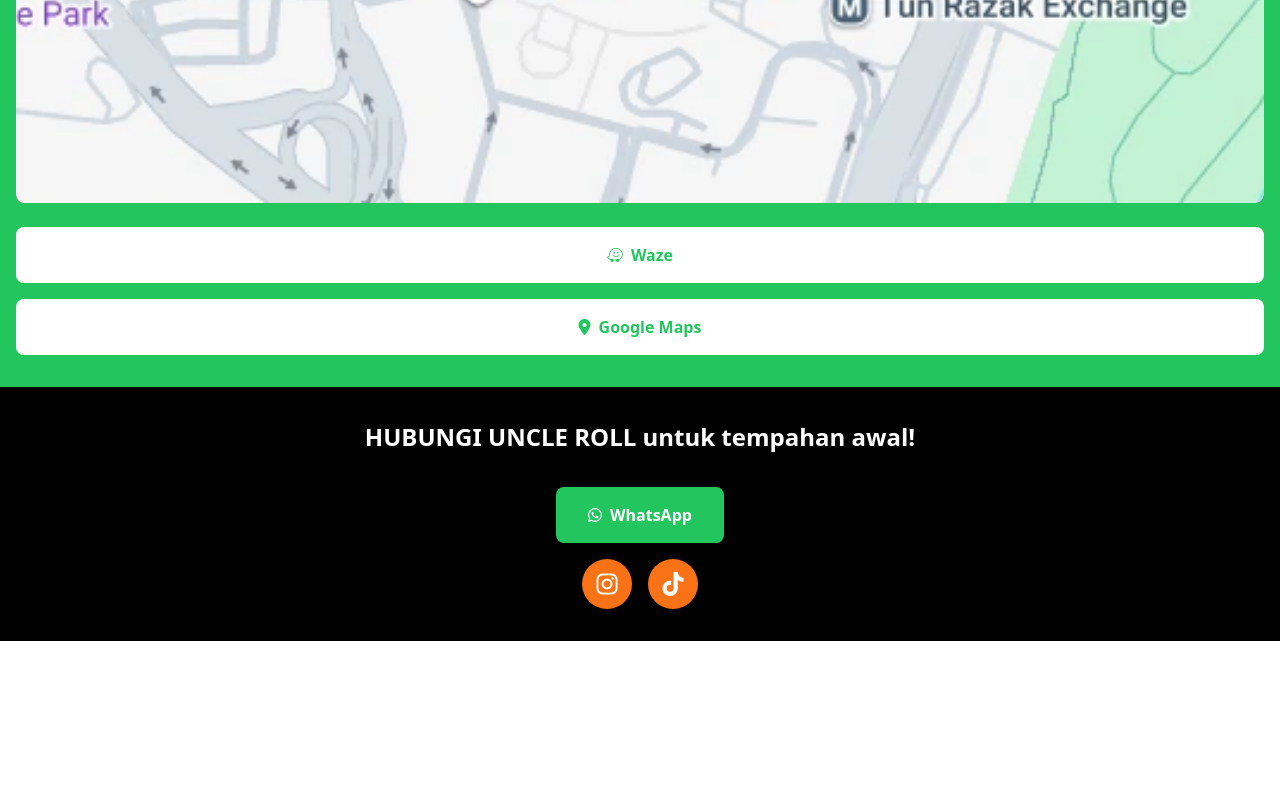
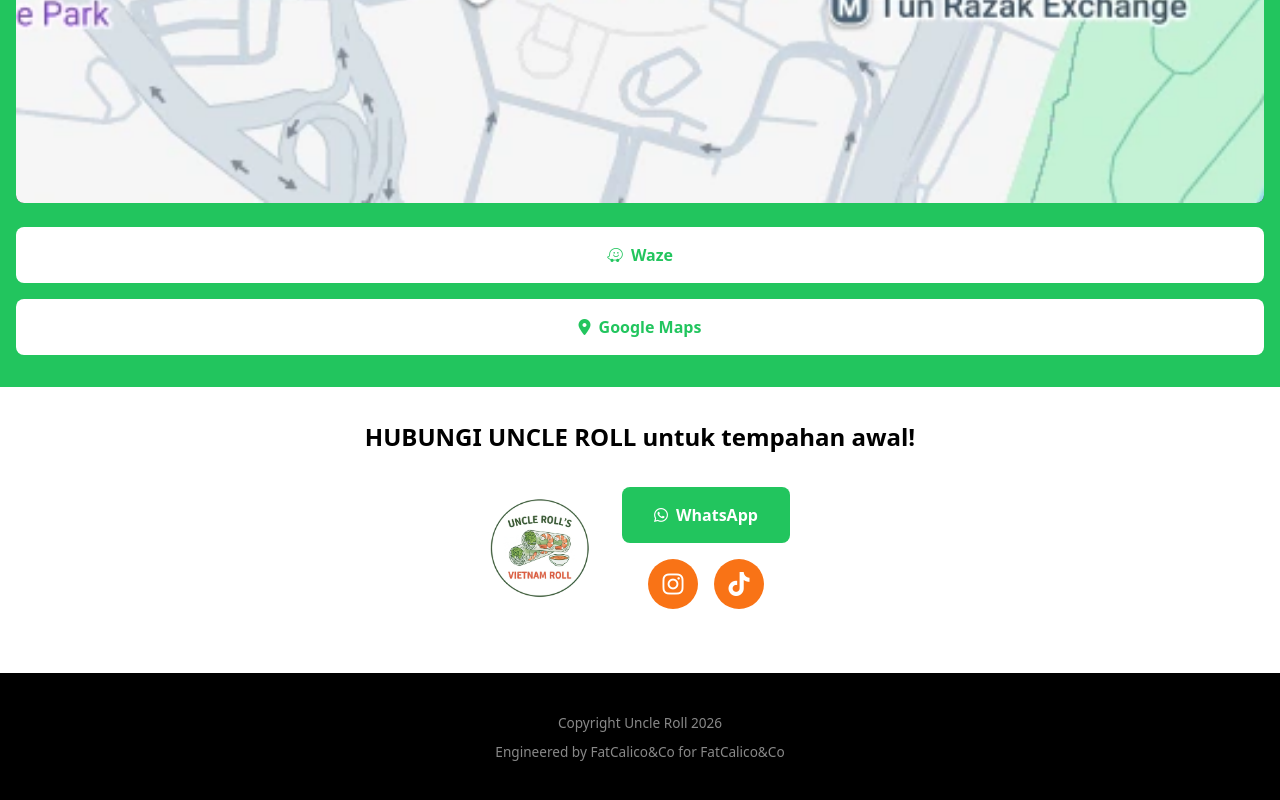
Before and after one commit to BigCalicoCatto/uncleroll, a Next.js app: page / in a window 1280 px wide. Shown: the part 7826-8626 px from the top of the page. Before the commit the page ends 8467 px from the top, so only its background shows below. Built offline with nearby package versions, Linux system fonts and the light colour scheme.

Commit message:
Update page.tsx

```diff
--- a/app/page.tsx
+++ b/app/page.tsx
@@ -396,13 +396,23 @@
       </div>
 
       {/* CTA SECTION */}
-      <div ref={sections.cta} style={{ backgroundColor: "#000", width: "100%", padding: "2rem 1rem", textAlign: "center", color: "white" }}>
+      <div ref={sections.cta} style={{ backgroundColor: "#ffffff", width: "100%", padding: "2rem 1rem", textAlign: "center", color: "#000" }}>
         <h2 style={{ fontSize: "1.5rem", fontWeight: "bold", margin: "0 0 2rem 0" }}>HUBUNGI UNCLE ROLL untuk tempahan awal!</h2>
+
+        <div style={{ display: "flex", gap: "2rem", alignItems: "center", justifyContent: "center", marginBottom: "2rem" }}>
+          <div style={{ width: "100px", height: "100px" }}>
+            <img
+              src="/unclerolllogo.webp"
+              alt="Uncle Roll Logo"
+              style={{ width: "100%", height: "100%", objectFit: "contain" }}
+            />
+          </div>
+
           <div style={{ display: "flex", flexDirection: "column", gap: "1rem", alignItems: "center" }}>
             <a href="#" style={{ backgroundColor: "#22c55e", color: "white", padding: "1rem 2rem", borderRadius: "8px", textDecoration: "none", fontWeight: "bold", fontSize: "1rem", display: "inline-flex", alignItems: "center", gap: "0.5rem" }}>
               <i className="fab fa-whatsapp"></i>WhatsApp
             </a>
-          <div style={{ display: "flex", gap: "1rem", justifyContent: "center" }}>
+            <div style={{ display: "flex", gap: "1rem" }}>
               <a href="#" style={{ backgroundColor: "#f97316", color: "white", width: "50px", height: "50px", borderRadius: "50%", display: "flex", alignItems: "center", justifyContent: "center", fontSize: "1.5rem", textDecoration: "none" }}>
                 <i className="fab fa-instagram"></i>
               </a>
@@ -412,6 +422,13 @@
             </div>
           </div>
         </div>
+      </div>
+
+      {/* FOOTER */}
+      <div style={{ backgroundColor: "#000", width: "100%", padding: "2rem 1rem", textAlign: "center", color: "#888", fontSize: "0.85rem" }}>
+        <p style={{ margin: "0.5rem 0" }}>Copyright Uncle Roll 2026</p>
+        <p style={{ margin: "0.5rem 0" }}>Engineered by FatCalico&Co for FatCalico&Co</p>
+      </div>
 
       <link rel="stylesheet" href="https://cdnjs.cloudflare.com/ajax/libs/font-awesome/6.4.0/css/all.min.css" />
     </div>
```
Lines whose indentation alone changed are shown as unchanged.
